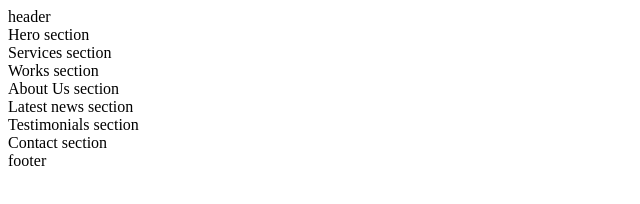
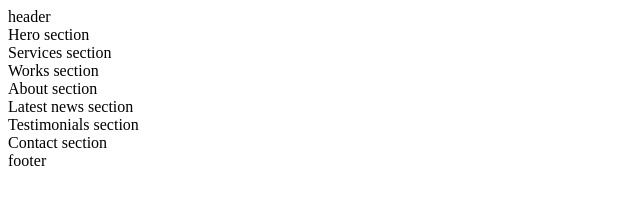
Before and after one commit to Olais11/alche-web_front_end, a plain HTML site: page html_advanced/5-index.html in a window 1280 px wide. Shown: the full height of the page, 0-640 px from the left. Drawn offline with Linux system fonts and the light colour scheme.

Commit message:
Fix About section text

```diff
--- a/html_advanced/5-index.html
+++ b/html_advanced/5-index.html
@@ -14,7 +14,7 @@
             <section>Hero section</section>
             <section>Services section</section>
             <section>Works section</section>
-            <section>About Us section</section>
+            <section>About section</section>
             <section>Latest news section</section>
             <section>Testimonials section</section>
             <section>Contact section</section>
```
